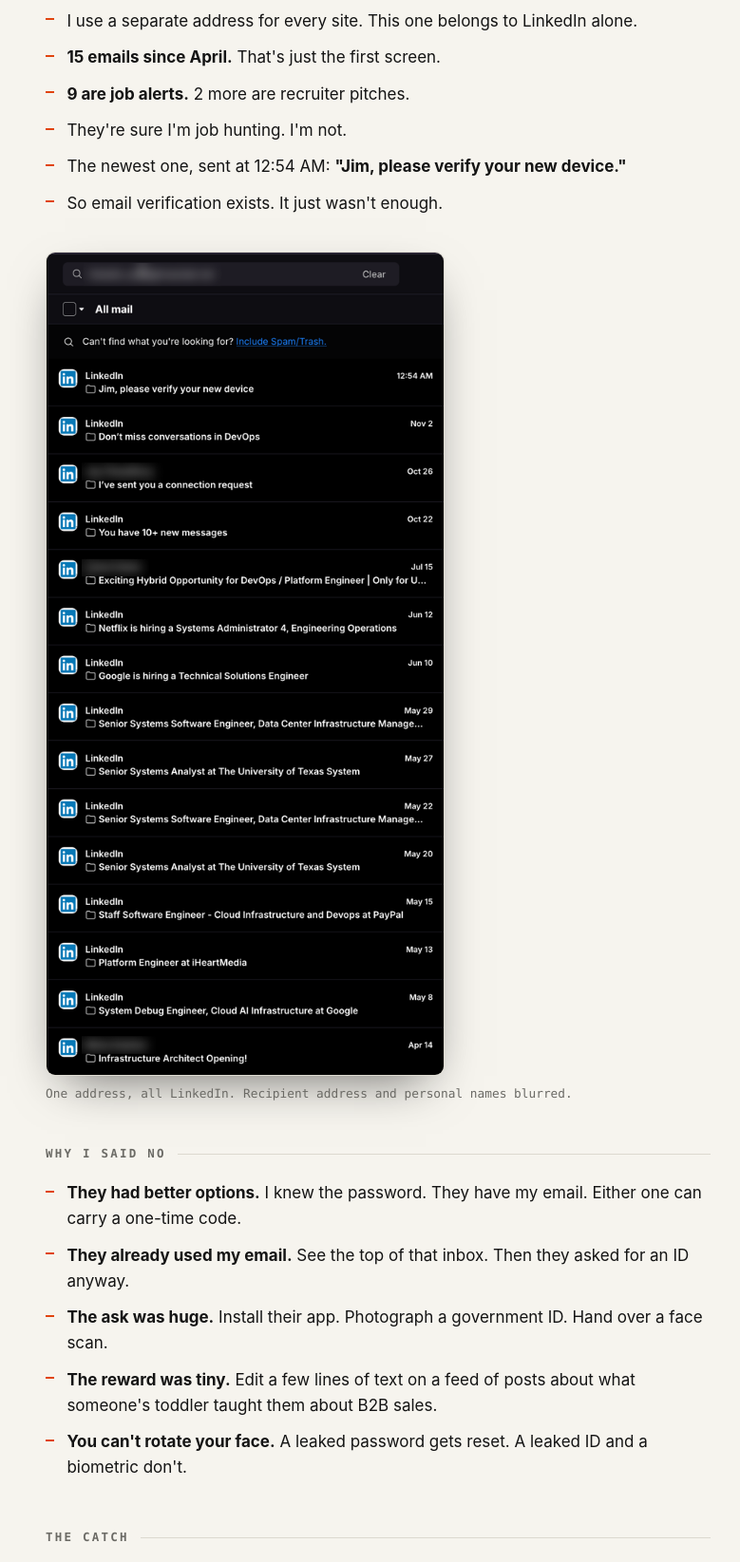
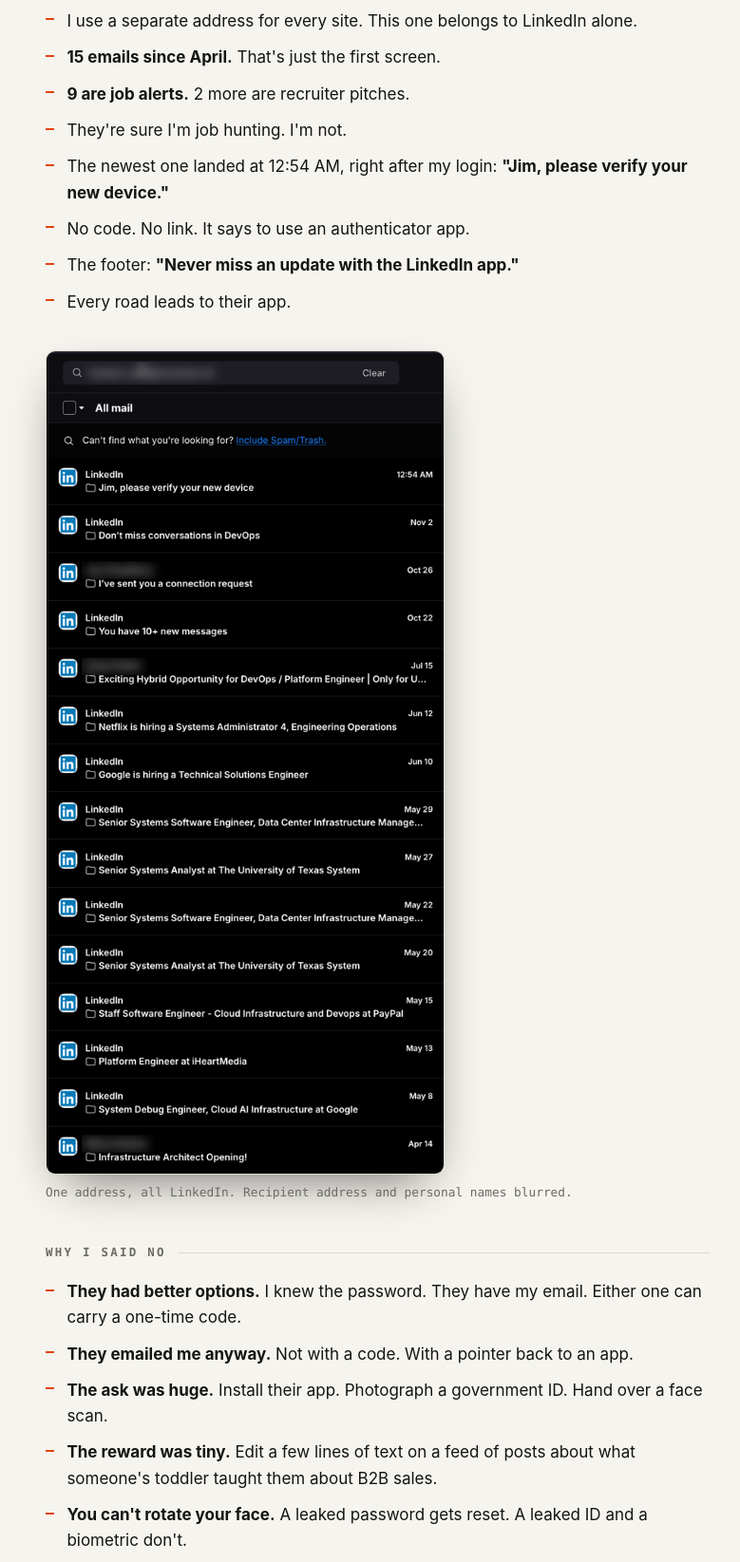
Before and after one commit to jimsander/jimsander.net, a plain HTML site: page why-not-linkedin.html in a window 1280 px wide. Shown: the part 1551-3196 px from the top of the page at 95% size, without its empty margins (242-1021 px from the left). Drawn offline with Linux system fonts and the light colour scheme.

Commit message:
Correct verification email: no code, points to an app

```diff
--- a/why-not-linkedin.html
+++ b/why-not-linkedin.html
@@ -56,8 +56,10 @@
         <li><strong>15 emails since April.</strong> That's just the first screen.</li>
         <li><strong>9 are job alerts.</strong> 2 more are recruiter pitches.</li>
         <li>They're sure I'm job hunting. I'm not.</li>
-        <li>The newest one, sent at 12:54 AM: <strong>"Jim, please verify your new device."</strong></li>
-        <li>So email verification exists. It just wasn't enough.</li>
+        <li>The newest one landed at 12:54 AM, right after my login: <strong>"Jim, please verify your new device."</strong></li>
+        <li>No code. No link. It says to use an authenticator app.</li>
+        <li>The footer: <strong>"Never miss an update with the LinkedIn app."</strong></li>
+        <li>Every road leads to their app.</li>
       </ul>
 
       <figure>
@@ -69,7 +71,7 @@
       <h2>Why I said no</h2>
       <ul class="pts">
         <li><strong>They had better options.</strong> I knew the password. They have my email. Either one can carry a one-time code.</li>
-        <li><strong>They already used my email.</strong> See the top of that inbox. Then they asked for an ID anyway.</li>
+        <li><strong>They emailed me anyway.</strong> Not with a code. With a pointer back to an app.</li>
         <li><strong>The ask was huge.</strong> Install their app. Photograph a government ID. Hand over a face scan.</li>
         <li><strong>The reward was tiny.</strong> Edit a few lines of text on a feed of posts about what someone's toddler taught them about B2B sales.</li>
         <li><strong>You can't rotate your face.</strong> A leaked password gets reset. A leaked ID and a biometric don't.</li>
```
